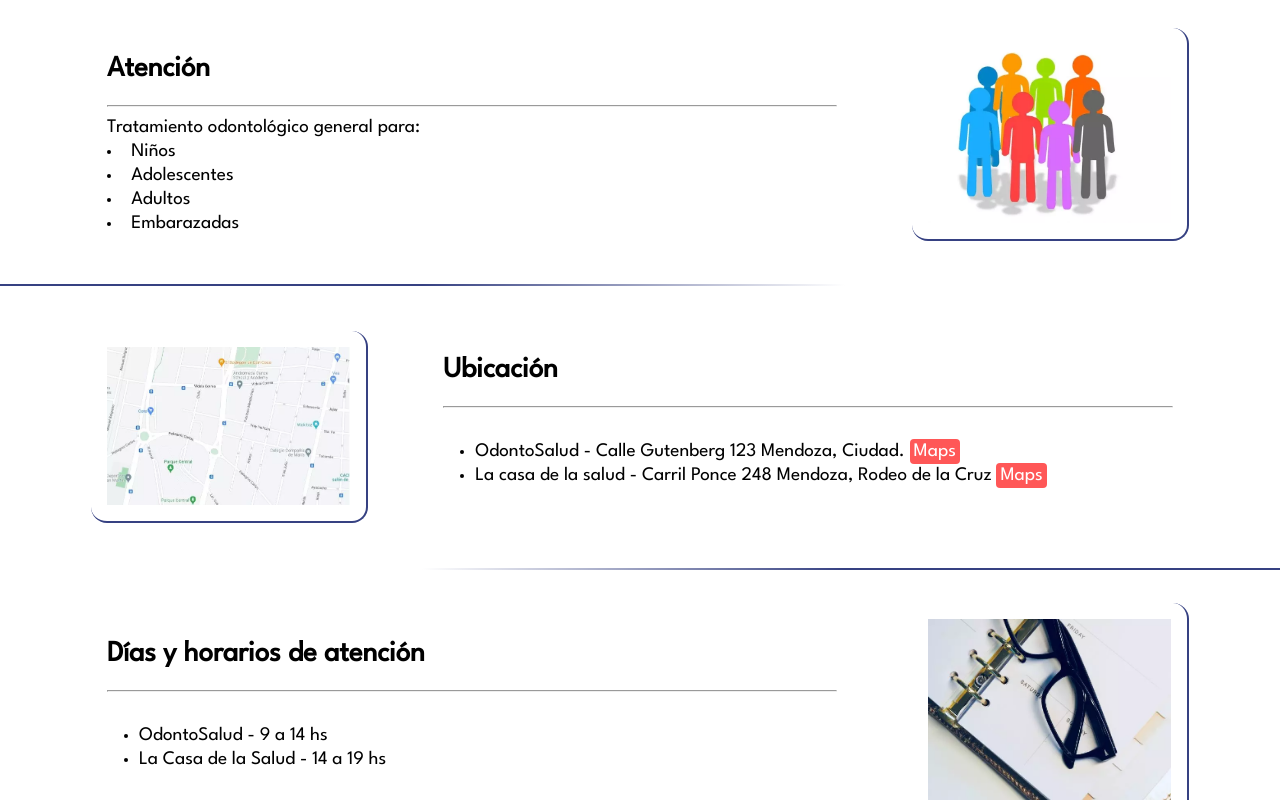
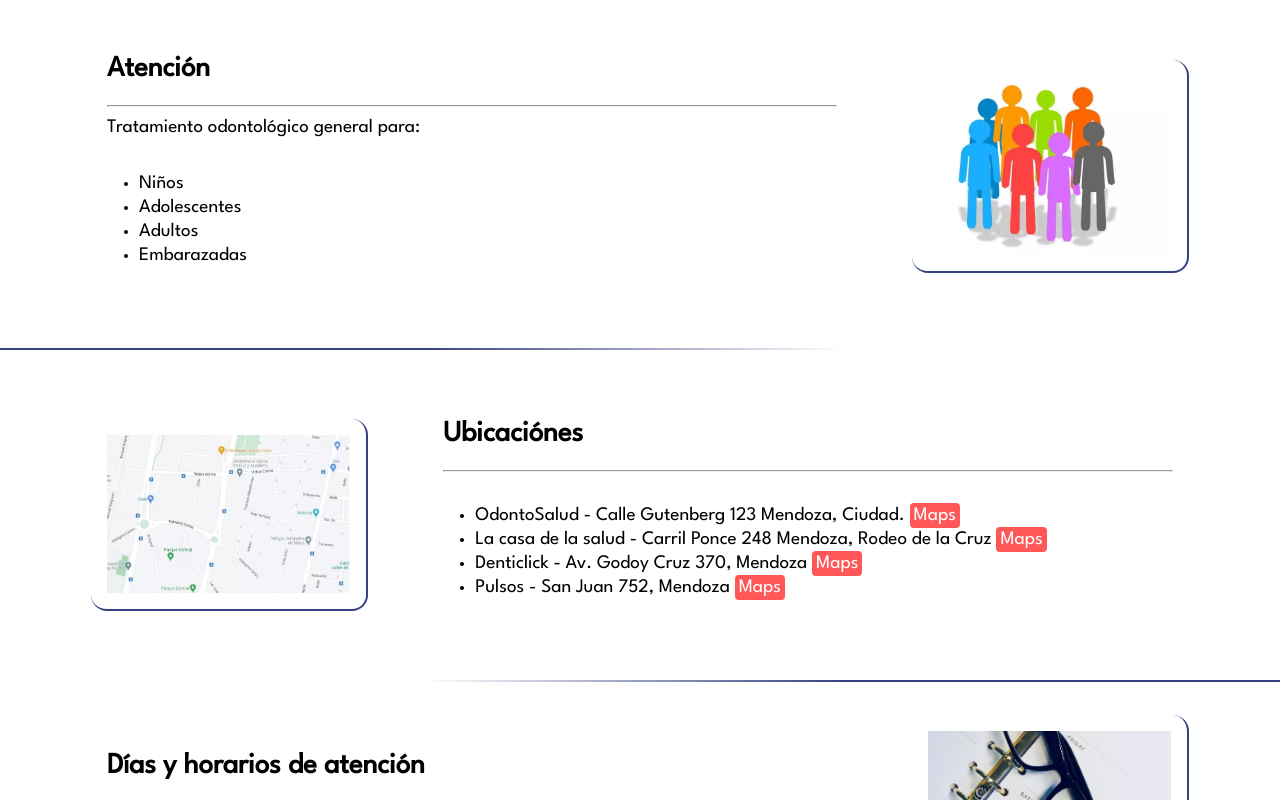
Before and after one commit to julian87nicolas/odontointegral-react, a React (Create React App) app: page / in a window 1280 px wide. Shown: the part 543-1343 px from the top of the page. Built offline with nearby package versions, Linux system fonts and the light colour scheme; a web font is replaced by a local one.

Commit message:
lista consultorios actualizada

```diff
--- a/src/components/Content.js
+++ b/src/components/Content.js
@@ -8,10 +8,12 @@ function Content () {
                     <h2>Atención</h2>
                     <hr/ >
                     Tratamiento odontológico general para:
-                    <li>Niños</li>
-                    <li>Adolescentes</li>
-                    <li>Adultos</li>
-                    <li>Embarazadas</li>
+                    <ul>
+                        <li>Niños</li>
+                        <li>Adolescentes</li>
+                        <li>Adultos</li>
+                        <li>Embarazadas</li>
+                    </ul>
                 </article>
                 <img src="./images/pacientes.webp" alt="imagen de siluetas humanas" width="400px" />
             </section>
@@ -19,11 +21,13 @@ function Content () {
             <div className="sep rev"></div>
             <section className="content rev">
                 <article>
-                    <h2>Ubicación</h2>
+                    <h2>Ubicaciónes</h2>
                     <hr />
                     <ul>
                         <li>OdontoSalud - Calle Gutenberg 123 Mendoza, Ciudad. <a className="maps" href="https://g.page/OdontoSalud-Mendoza?share" target="__blank">Maps</a></li>
                         <li>La casa de la salud - Carril Ponce 248 Mendoza, Rodeo de la Cruz <a className="maps" href="https://goo.gl/maps/X43oZSE6MMAN7J7cA" target="__blank">Maps</a> </li>
+                        <li>Denticlick - Av. Godoy Cruz 370, Mendoza <a className="maps" href="https://goo.gl/maps/juNLShKh5fhG2Uuj9" target="__blank">Maps</a> </li>
+                        <li>Pulsos - San Juan 752, Mendoza <a className="maps" href="https://g.page/Pulsos?share" target="__blank">Maps</a> </li>
                     </ul>
 
                 </article>
```
